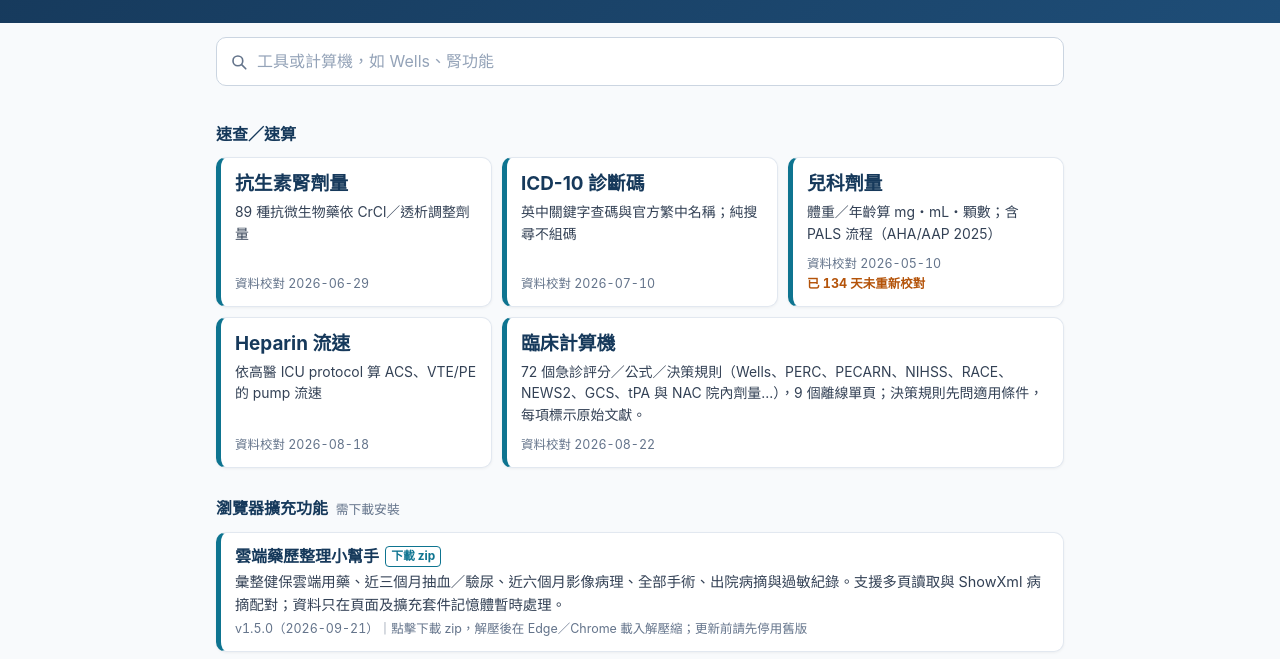
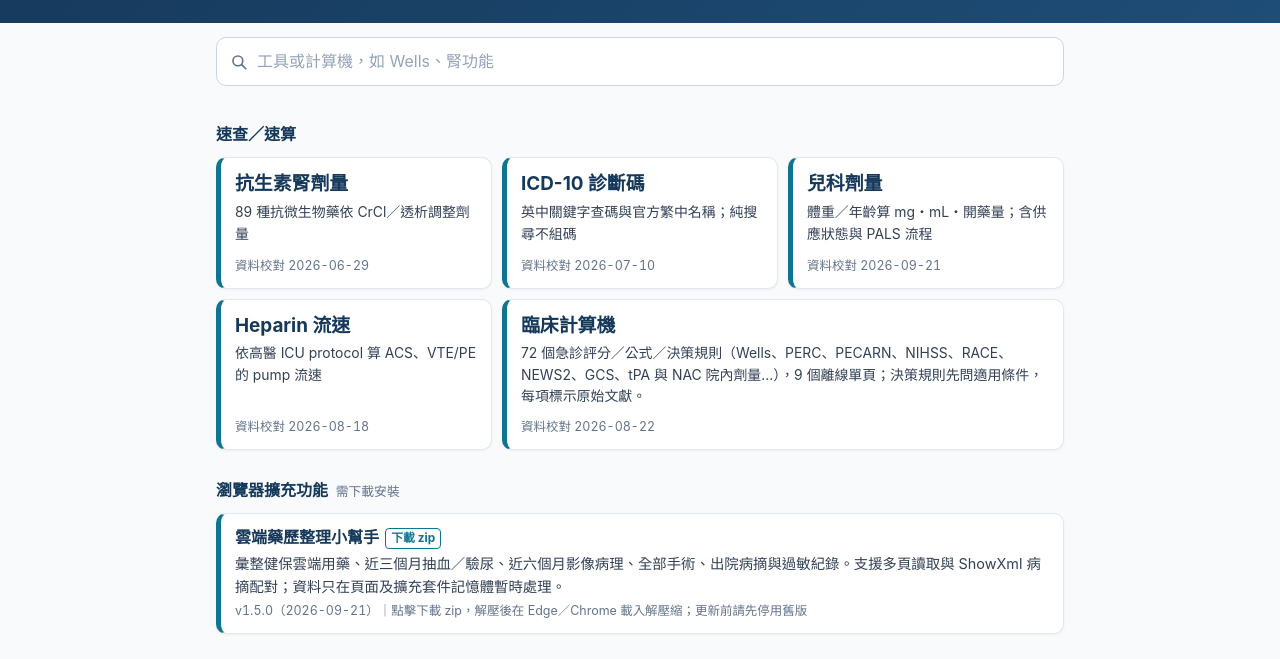
Before and after one commit to xyzKIWI/ed-tools, a plain HTML site: page index.html in a window 1280 px wide. Shown: the part 101-760 px from the top of the page. Drawn offline with Linux system fonts and the light colour scheme.

Commit message:
更新兒科劑量工具校對資訊

```diff
--- a/index.html
+++ b/index.html
@@ -114,12 +114,12 @@
         <span class="desc">英中關鍵字查碼與官方繁中名稱；純搜尋不組碼</span>
         <span class="meta">資料校對 2026-07-10</span>
       </a>
-      <a class="tile item" href="https://tools.kiwi-ai.uk/peds/" data-reviewed="2026-05-10"
-         title="兒科藥物劑量速算：輸入體重／年齡自動算 mg・mL・顆數；含 URI、鎮靜、抗生素、退燒情境與 PALS 急救流程（AHA/AAP 2025）。"
-         data-kw="兒科藥物劑量速算 兒童 小兒 小孩 pediatric peds dose 劑量 體重 年齡 URI 鎮靜 抗生素 退燒 PALS 急救 AHA AAP">
+      <a class="tile item" href="https://tools.kiwi-ai.uk/peds/" data-reviewed="2026-09-21"
+         title="兒科藥物劑量速算：輸入體重／年齡自動算 mg・mL・顆數；含 Ketamine 開藥量換算、供應狀態、URI、鎮靜、抗生素、退燒情境與 PALS 急救流程（AHA/AAP 2025）。"
+         data-kw="兒科藥物劑量速算 兒童 小兒 小孩 pediatric peds dose 劑量 體重 年齡 Ketamine Vial amp 供應狀態 URI 鎮靜 抗生素 退燒 PALS 急救 AHA AAP">
         <span class="name">兒科劑量</span>
-        <span class="desc">體重／年齡算 mg・mL・顆數；含 PALS 流程（AHA/AAP 2025）</span>
-        <span class="meta">資料校對 2026-05-10</span>
+        <span class="desc">體重／年齡算 mg・mL・開藥量；含供應狀態與 PALS 流程</span>
+        <span class="meta">資料校對 2026-09-21</span>
       </a>
       <a class="tile item" href="https://tools.kiwi-ai.uk/heparin/" data-reviewed="2026-08-18"
          title="Heparin dose 調整計算：輸入體重、aPTT 與目前流速，依高醫 ICU protocol 計算 ACS 或 VTE/PE 的 heparin pump 流速。"
```
